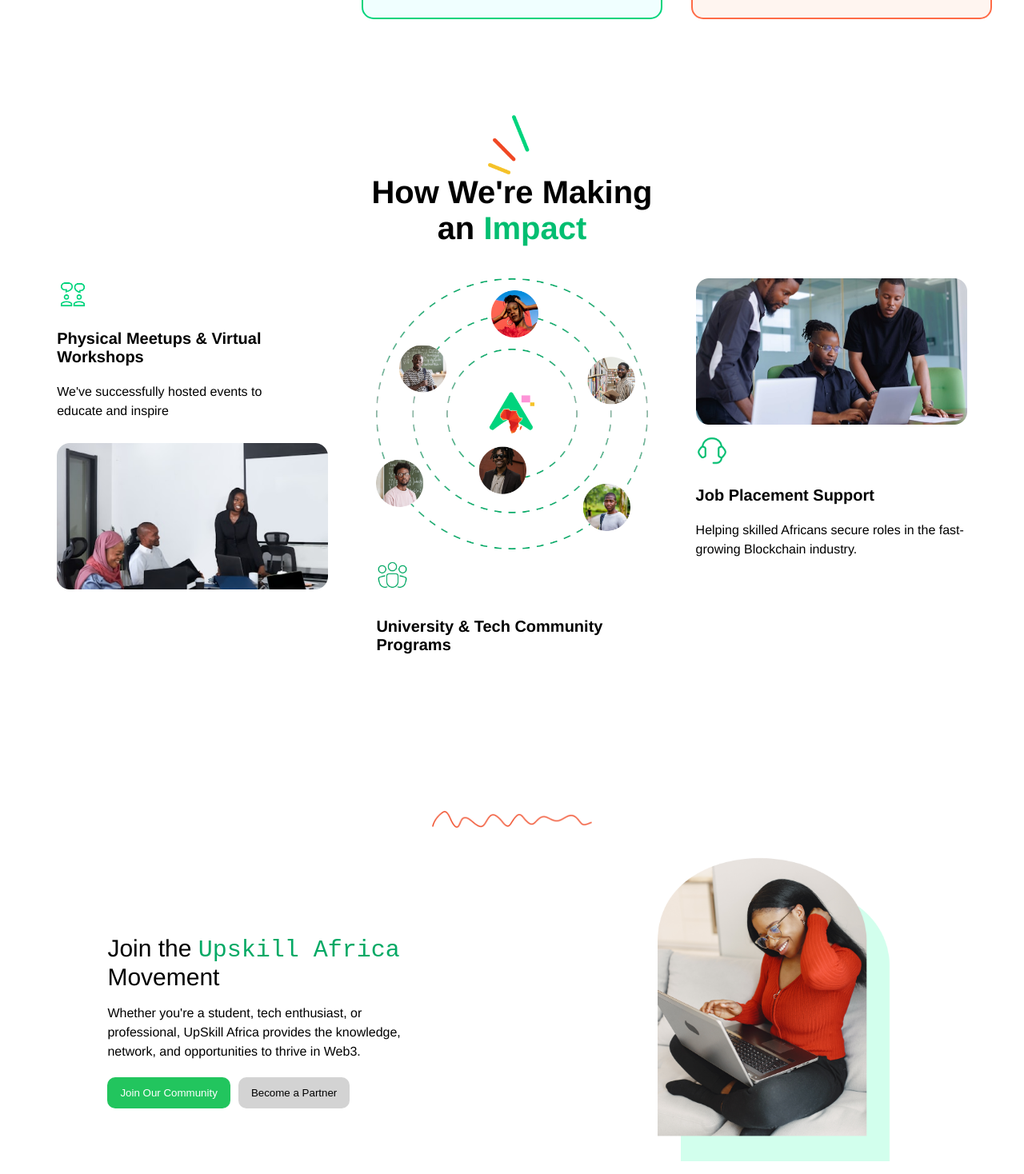
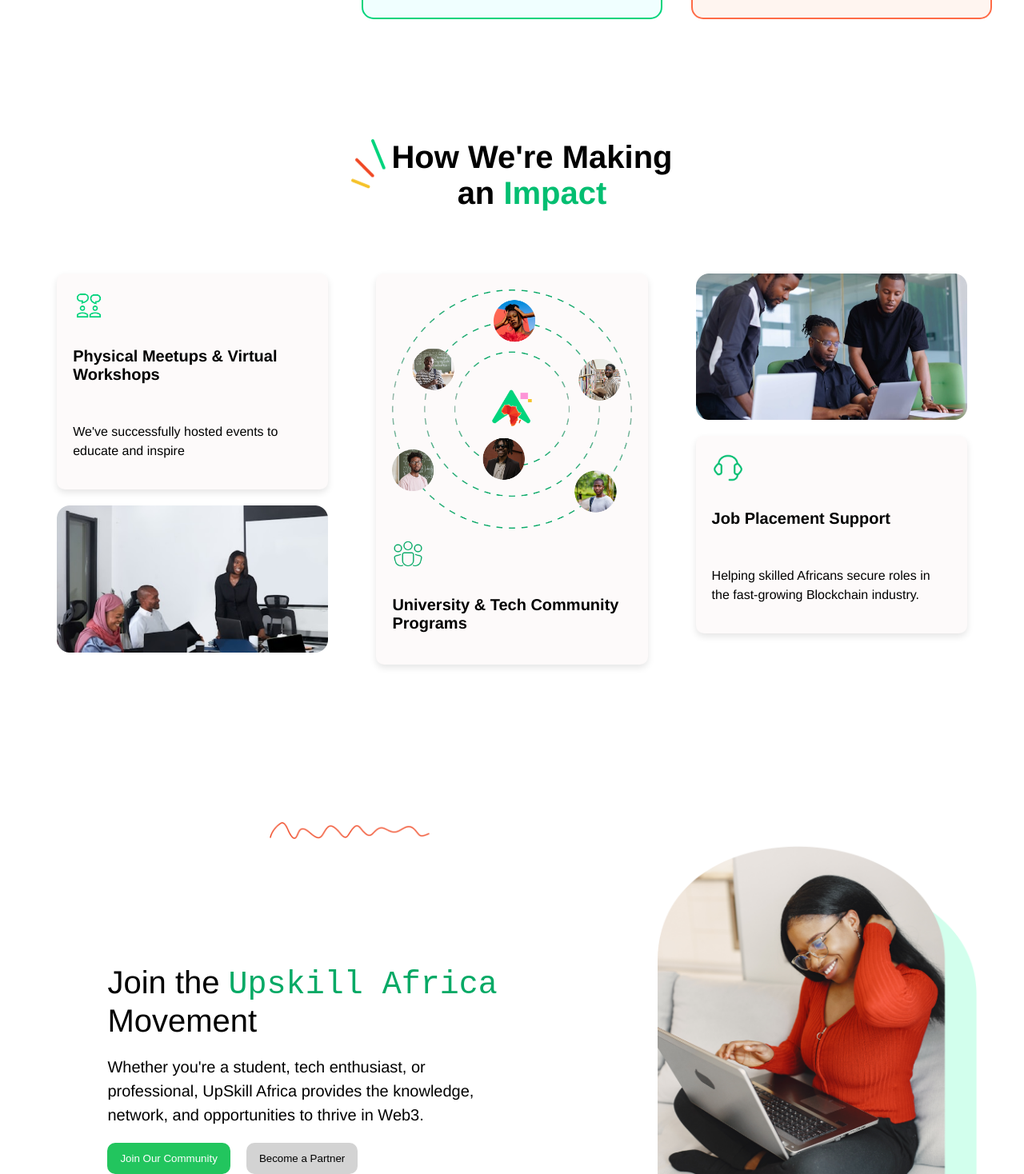
Before and after one commit to christianahOlude/upskill-africa, a React (Vite) app: page / in a window 1280 px wide. Shown: the part 2722-4190 px from the top of the page at 80% size. Built offline with nearby package versions, Linux system fonts and the light colour scheme.

Commit message:
responsiveness on desktop and mobile

```diff
--- a/src/components/buildAndEarn.jsx
+++ b/src/components/buildAndEarn.jsx
@@ -1,12 +1,12 @@
 import React from 'react'
 import linear from "../assets/linear.png";
 import upskills from "../assets/UpskillAfricaLogoIcon.png";
-
+import styles from '../css/buildAndEarn.module.css';
 export default function BuildAndEarn() {
     return (
         <div style={{padding: '100px 0'}}>
             <div style={{justifyContent: 'center', textAlign: 'center', padding: '50px 0',  fontFamily: 'Helvetica, Arial, sans-serif'}}>
-                <h1>Build. Earn. Lead. <br/>Africa's <span style={{fontFamily: '', color: '#F04824'}}>Web3 Future</span></h1>
+                <p className={styles.text}> Build. Earn. Lead. <br/>Africa's <span style={{fontFamily: '', color: '#F04824'}}>Web3 Future</span></p>
                 <p>Africa's Web3 Opportunity</p>
             </div>
             <div style={{display: 'flex', justifyContent: 'space-between', margin: '0 100px'}}>
--- a/src/components/impactSection.jsx
+++ b/src/components/impactSection.jsx
@@ -11,18 +11,20 @@
 export default function Impact() {
   return (
     <section className={styles.impactSection}>
-      <div className={styles.headingWrapper}>
+        <div style={{display: 'flex', justifyContent: 'center', padding: '50px 0'}}>
+
             <img src={impact} alt="impact" className={styles.impactIcon} />
             <h2 className={styles.heading}>
               How We're Making <br />
               an <span>Impact</span>
             </h2>
+
         </div>
 
       <div className={styles.grid}>
         {/* First column */}
+        <div >
           <div className={styles.card}>
-          <div className={styles.cardText}>
             <img src={handsOn} alt="handsOn" className={styles.smallIcon} />
             <p className={styles.cardTitle}>
               Physical Meetups & Virtual <br />
@@ -36,7 +38,7 @@
           <img src={meetups} alt="meetups" className={styles.cardImage} />
         </div>
 
-        {/* Second column */}
+        {/*Second column*/}
         <div className={styles.card}>
           <img src={community} alt="community" className={styles.cardImage} />
           <img src={programs} alt="programs" className={styles.smallIcon} />
@@ -44,11 +46,10 @@
             University & Tech Community <br /> Programs
           </p>
         </div>
-
-        {/* Third column */}
+        {/*Third column*/}
+          <div style={{display: 'flex', flexDirection: 'column', alignItems: 'center', paddingTop: '20px'}}>
+          <img src={placement} alt="placement" className={styles.cardImage} />
           <div className={styles.card}>
-          <img src={placement} alt="placement" className={styles.cardImage} />
-          <div className={styles.cardText}>
             <img src={support} alt="support" className={styles.smallIcon} />
             <p className={styles.cardTitle}>Job Placement Support</p>
             <p className={styles.cardDesc}>
--- a/src/css/buildAndEarn.module.css
+++ b/src/css/buildAndEarn.module.css
@@ -0,0 +1,3 @@
+.text{
+    font-size: 40px;
+}
--- a/src/css/impactSection.module.css
+++ b/src/css/impactSection.module.css
@@ -4,18 +4,9 @@
   font-family: Helvetica, Arial, sans-serif;
 }
 
-.headingWrapper {
-  display: inline-block;
-  position: relative;
-  margin-bottom: 40px;
-}
-
 .impactIcon {
-  width: 60px;
-  display: block;
-  margin: 0 auto 12px;
-  position: relative;
-  top: 20px;
+  width: 50px;
+  padding-bottom: 30px;
 }
 
 .heading {
@@ -39,6 +30,12 @@
   gap: 12px;
   align-items: flex-start;
   text-align: start;
+  background: #fdfafa;
+  padding: 20px;
+  border-radius: 10px;
+  box-shadow: 0 4px 8px rgba(0,0,0,0.1);
+  max-width: 400px;
+  margin: 20px auto;
 }
 
 .cardImage {
--- a/src/css/joinMovement.module.css
+++ b/src/css/joinMovement.module.css
@@ -3,8 +3,7 @@
 }
 
 .curlsWrapper {
-  text-align: center;
-  margin-bottom: 30px;
+    padding-left: 20%;
 }
 
 .curlsWrapper img {
@@ -21,10 +20,11 @@
 
 .textSection {
   font-family: Helvetica, Arial, sans-serif;
+    font-size: 60px;
 }
 
 .heading {
-  font-size: 30px;
+  font-size: 40px;
   margin-bottom: 10px;
 }
 
@@ -34,14 +34,14 @@
 }
 
 .subText {
-  font-size: 16px;
+  font-size: 20px;
   line-height: 1.5;
 }
 
 .buttons {
   margin-top: 20px;
   display: flex;
-  gap: 10px;
+  gap: 20px;
   flex-wrap: wrap;
 }
 
@@ -64,7 +64,7 @@
 }
 
 .imageSection img {
-  width: 90%;
+  width: 1000%;
   max-width: 400px;
 }
 
--- a/src/css/ourMission.module.css
+++ b/src/css/ourMission.module.css
@@ -77,11 +77,6 @@
 .missionCard:nth-child(3) {
   background-color: #fff5f0;
   border-color: #ff6b47;
-}
-
-.missionCard:hover {
-  transform: translateY(-5px);
-  box-shadow: 0 10px 25px rgba(0, 0, 0, 0.1);
 }
 
 /* Mission Icon Wrapper */
```
Lines whose indentation alone changed are shown as unchanged.
